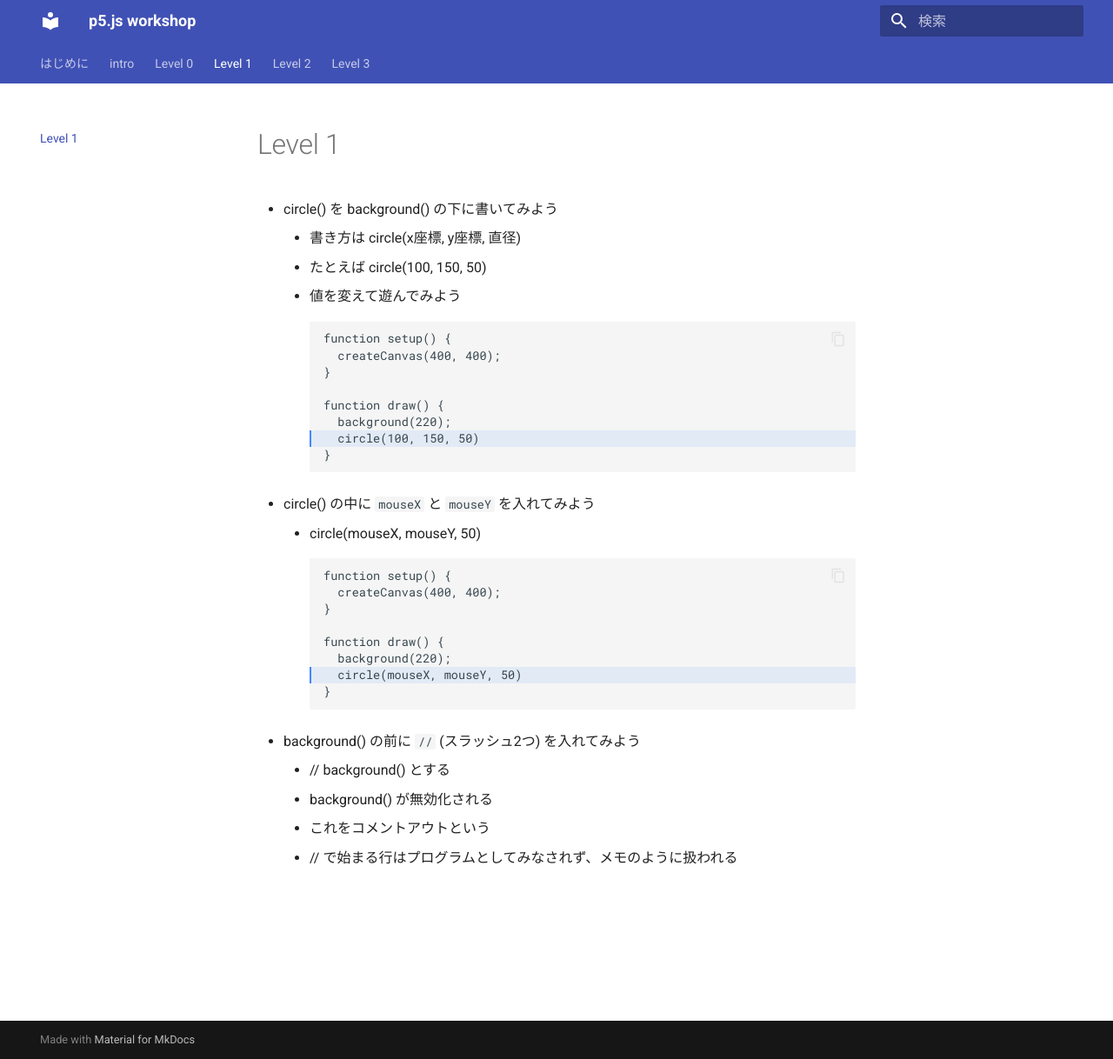
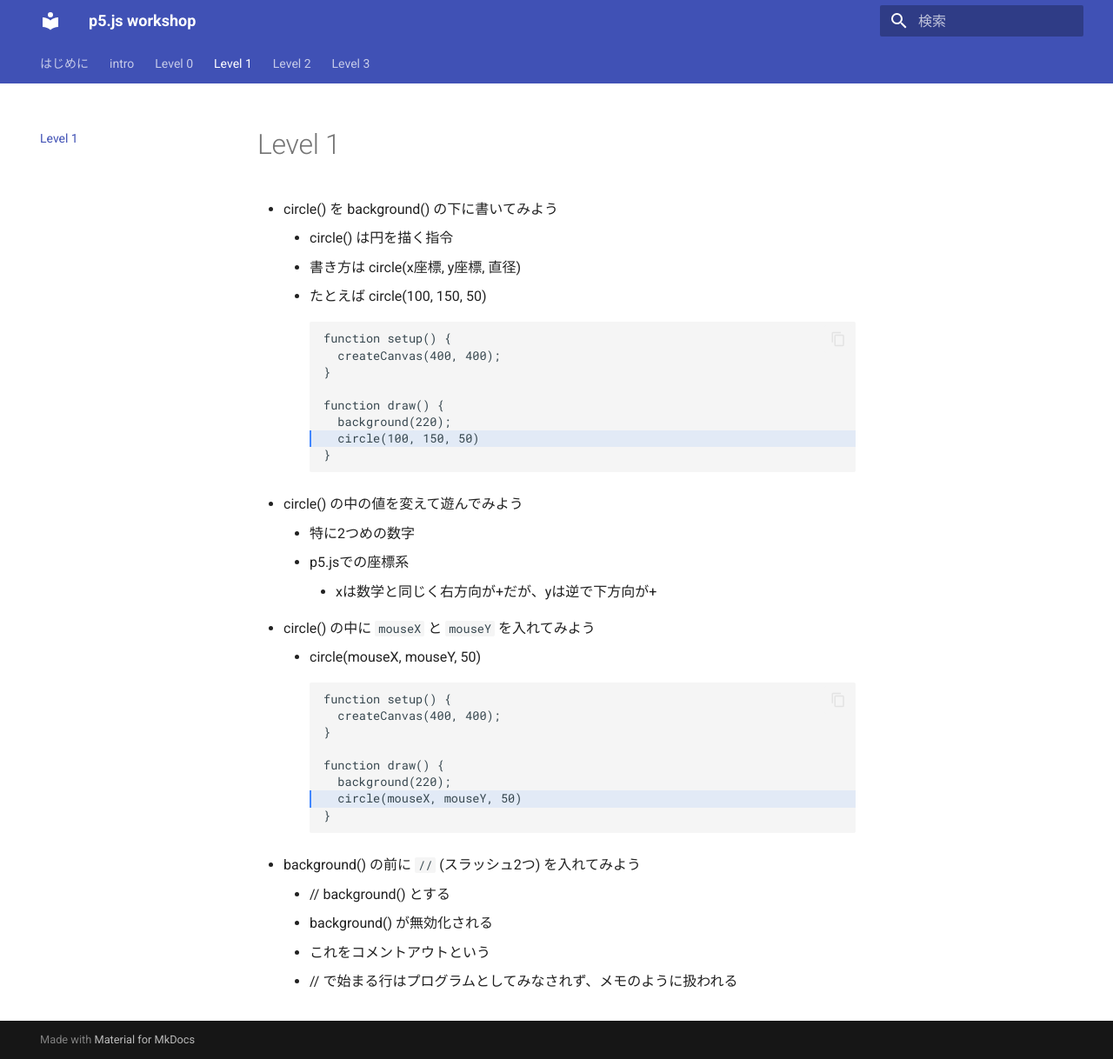
Before and after one commit to v76nl/gdgs-p5-workshop, an MkDocs documentation site: the page built from docs/level_1.md, in a window 1280 px wide and 1218 px high. Shown: the whole window at 87% size. Built offline with MkDocs 1.6.1 and Material for MkDocs 9.7.7, drawn with Linux system fonts in a browser that asks for light colours.

Commit message:
docs: level_1 編集

````diff
--- a/docs/level_1.md
+++ b/docs/level_1.md
@@ -1,8 +1,8 @@
 # Level 1
 - circle() を background() の下に書いてみよう
+    - circle() は円を描く指令
     - 書き方は circle(x座標, y座標, 直径)
     - たとえば circle(100, 150, 50)
-    - 値を変えて遊んでみよう
 ```p5.js hl_lines="7"
 function setup() {
   createCanvas(400, 400);
@@ -13,6 +13,11 @@ function draw() {
   circle(100, 150, 50)
 }
 ```
+- circle() の中の値を変えて遊んでみよう
+    - 特に2つめの数字
+    - p5.jsでの座標系
+        - xは数学と同じく右方向が+だが、yは逆で下方向が+
+
 - circle() の中に `mouseX` と `mouseY` を入れてみよう
     - circle(mouseX, mouseY, 50)
 ```p5.js hl_lines="7"
````
Also changed, not shown: docs/level_2.md (+3 -2 lines).
